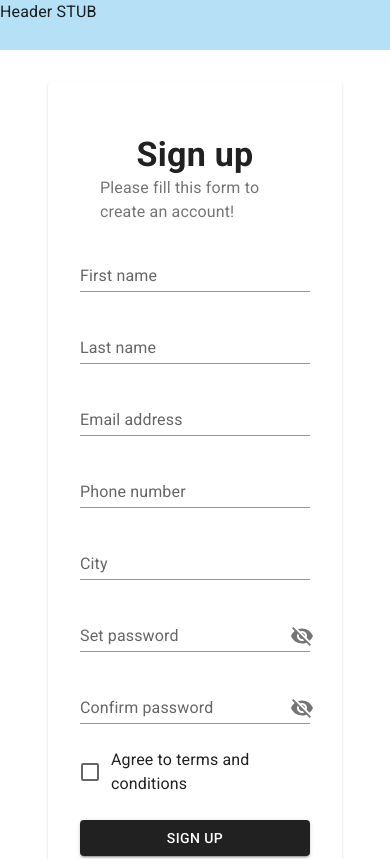
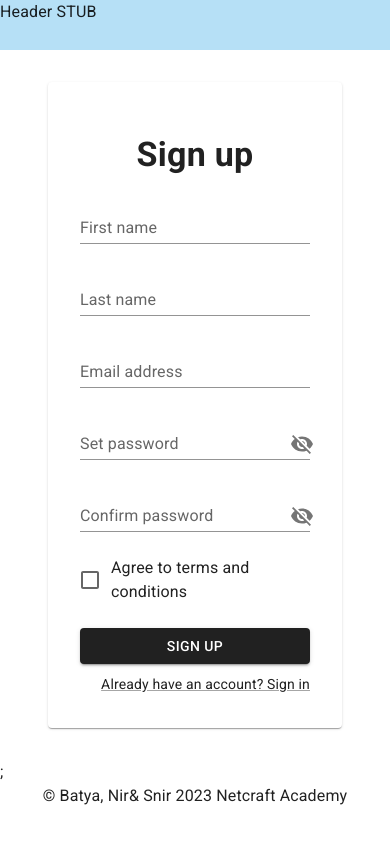
Before and after one commit to MrchinFTW/yoda-final-project, a React (Create React App) app: page /signup in a window 390 px wide. Shown: the top 859 px of the page. Built offline with nearby package versions, Linux system fonts and the light colour scheme.

Commit message:
removed phone number and city fields

```diff
--- a/src/Components/Forms/Components/FormTitle.js
+++ b/src/Components/Forms/Components/FormTitle.js
@@ -1,14 +1,14 @@
 import { Box, Typography } from '@mui/material'
 import classes from '../Styles/FormTitle.module.css'
 
-const FormTitle = ({ subtitle, children }) => {
+const FormTitle = ({ children }) => {
 
     return <>
         <Box className={classes.container}>
             <Typography component="h1" variant="h4">
                 {children}
             </Typography>
-            <Typography variant="body1" color="secondary">{subtitle}</Typography>
+
         </Box >
     </>
 }
--- a/src/Components/Signup/Components/SignupContainer.js
+++ b/src/Components/Signup/Components/SignupContainer.js
@@ -8,13 +8,12 @@ import { theme } from '../../Forms/Styles/theme'
 
 
 function SignupContainer() {
-    const subtitle = "Please fill this form to create an account!"
     const title = "Sign up"
     return (
         <>
             <ThemeProvider theme={theme}>
                 <FormContainer>
-                    <FormTitle subtitle={subtitle}>
+                    <FormTitle>
                         {title}
                     </FormTitle>
                     <SignupForm />
--- a/src/Components/Signup/Components/SignupForm.js
+++ b/src/Components/Signup/Components/SignupForm.js
@@ -95,43 +95,6 @@ const SignupForm = () => {
                     />
                 </Grid>
 
-                <Grid item xs={12} sm={6}>
-                    <TextField
-                        noValidate
-                        id="phoneNumber"
-                        name="phoneNumber"
-                        label="Phone number"
-                        fullWidth
-                        type="number"
-                        variant="standard"
-                        {...register("phoneNumber", {
-                            required: validation.phoneNumber.required,
-                            minLength: {
-                                value: validation.phoneNumber.minLength.value,
-                                message: validation.phoneNumber.minLength.message
-                            }
-                        }
-                        )}
-                        error={errors.phoneNumber ? true : false}
-                        helperText={errors.phoneNumber?.message}
-                    />
-                </Grid>
-
-                <Grid item xs={12} sm={6}>
-                    <TextField
-                        noValidate
-                        id="city"
-                        name="city"
-                        label="City"
-                        fullWidth
-                        variant="standard"
-                        {...register("city", {
-                            required: validation.city.required
-                        })}
-                        error={errors.city ? true : false}
-                        helperText={errors.city?.message}
-                    />
-                </Grid>
 
                 <Grid item xs={12}>
                     <TextField
--- a/src/Components/Signup/Hooks/useFormInput.js
+++ b/src/Components/Signup/Hooks/useFormInput.js
@@ -32,19 +32,27 @@ const useFormInput = () => {
     }
 
     const onSubmit = (data) => {
-         fetch('http://localhost:999/signup', {
+        const signupUrl = 'http://localhost:999/signup'
+
+        fetch(signupUrl, {
             method: 'POST',
             headers: {
                 'Content-Type': 'application/json'
             },
+
             body: JSON.stringify(data)
+
         }).then(response => {
+
             if (response.status === 409) {
+
                 setError("email", {
                     type: "manual",
                     message: "Email already exists."
+
                 })
             } else {
+
                 console.log(response)
                 reset()
             }
```
Lines whose indentation alone changed are shown as unchanged.
